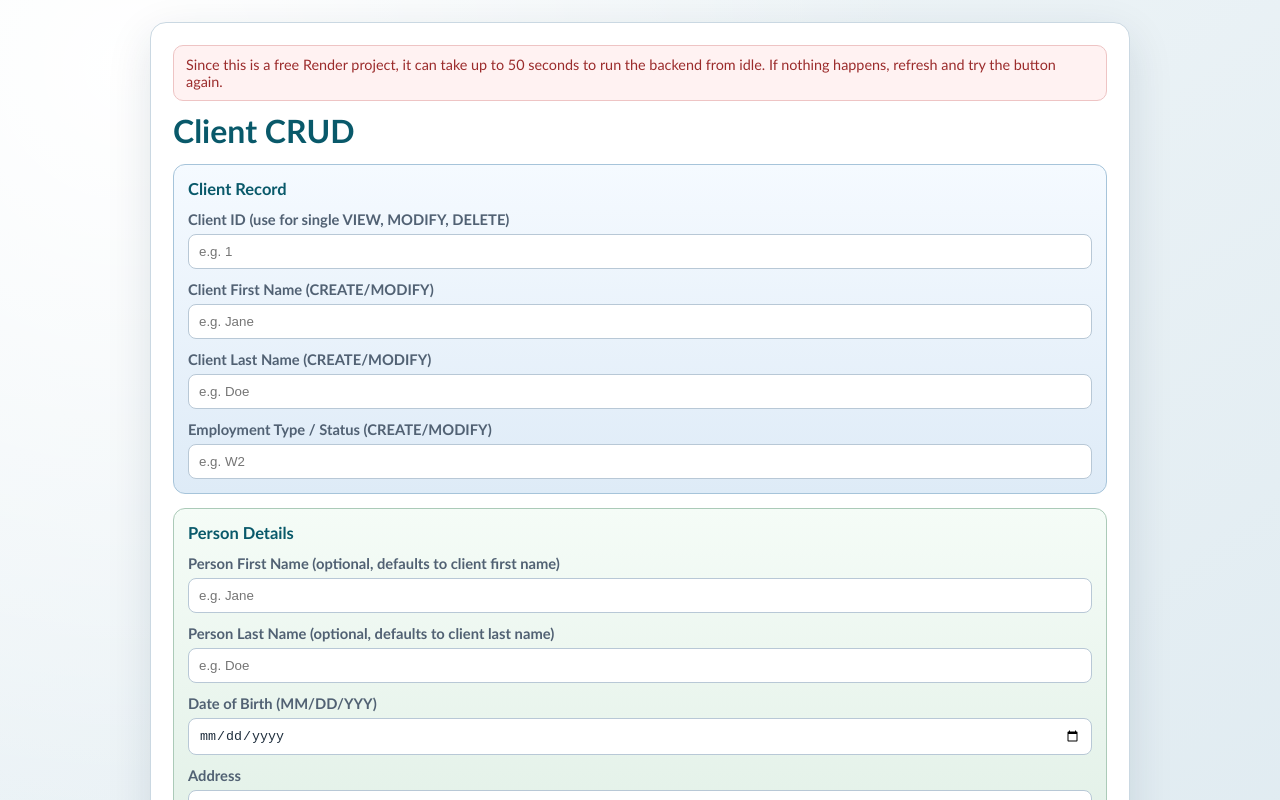
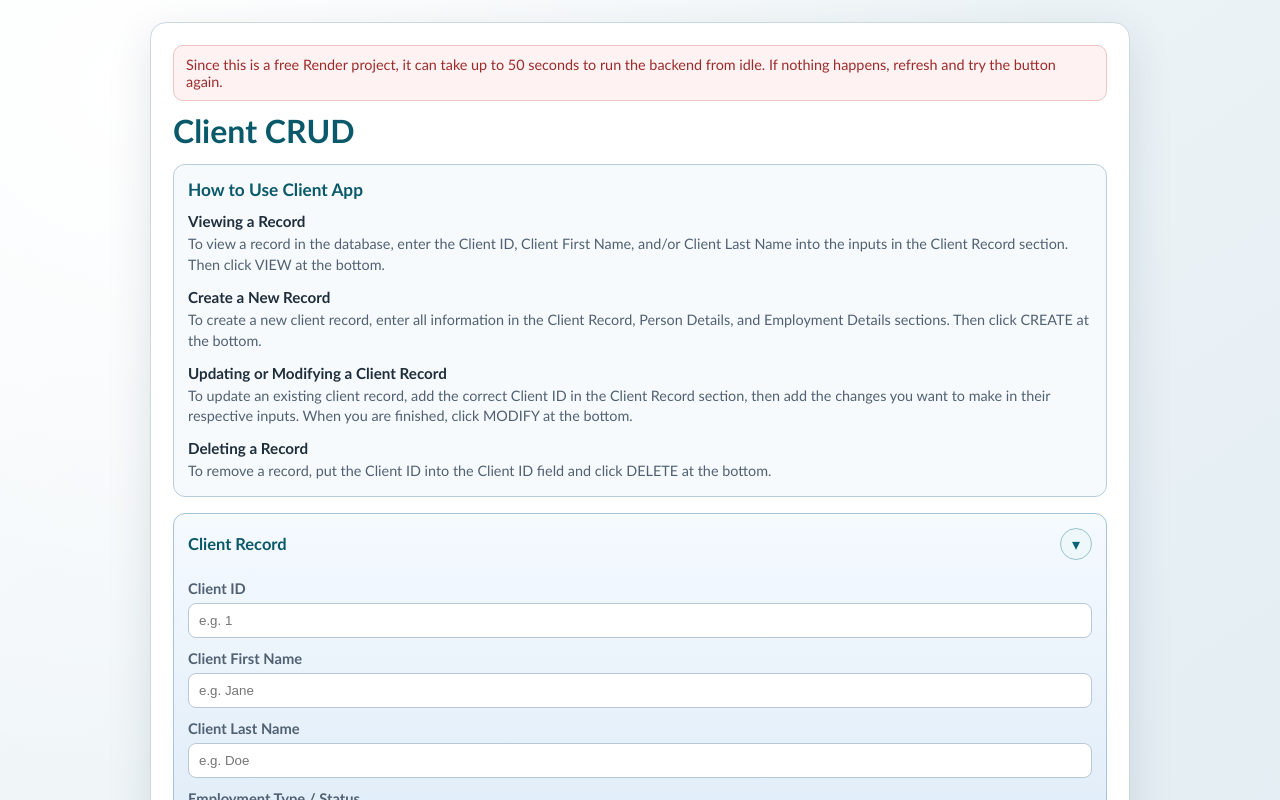
Before and after one commit to That-GuyTP/CSCE548, a React (Create React App) app in the folder clientapp-frontend/: page / in a window 1280 px wide. Shown: the top 800 px of the page. Built offline with nearby package versions, Linux system fonts and the light colour scheme; no server answers; the HTML template or start-up script is replaced by a standard one.

Commit message:
Visual/QOL Changes for the Client App

```diff
--- a/clientapp-frontend/src/App.js
+++ b/clientapp-frontend/src/App.js
@@ -47,6 +47,25 @@ const normalizeDateOfBirth = (value) => {
   return isValidDate ? normalized : null;
 };
 
+const valueContains = (value, query) =>
+  String(value ?? "").toLowerCase().includes(query.trim().toLowerCase());
+
+function CollapsibleSection({ className, title, open, onToggle, children }) {
+  return (
+    <details
+      className={`form-section ${className}`}
+      open={open}
+      onToggle={(event) => onToggle(event.currentTarget.open)}
+    >
+      <summary>
+        <h2>{title}</h2>
+        <span className="section-toggle" aria-hidden="true">{open ? "▾" : "▸"}</span>
+      </summary>
+      <div className="section-body">{children}</div>
+    </details>
+  );
+}
+
 export default function App() {
   const [clientId, setClientId] = useState("");
   const [firstName, setFirstName] = useState("");
@@ -63,6 +82,18 @@ export default function App() {
   const [status, setStatus] = useState("Ready.");
   const [resultData, setResultData] = useState(null);
   const [loading, setLoading] = useState(false);
+  const [openSections, setOpenSections] = useState({
+    client: true,
+    person: true,
+    employment: true,
+  });
+
+  const setSectionOpen = (sectionName, isOpen) => {
+    setOpenSections((current) => ({
+      ...current,
+      [sectionName]: isOpen,
+    }));
+  };
 
   const sendRequest = async (path, options = {}) => {
     const requestOptions = { ...options };
@@ -312,6 +343,24 @@ export default function App() {
     setResultData(null);
   };
 
+  const getFilteredClients = (clients) => {
+    const idQuery = clientId.trim();
+    const firstNameQuery = firstName.trim();
+    const lastNameQuery = lastName.trim();
+
+    if (!idQuery && !firstNameQuery && !lastNameQuery) {
+      return clients;
+    }
+
+    return clients.filter((client) => {
+      const idMatches = !idQuery || valueContains(client.clientId, idQuery);
+      const firstNameMatches = !firstNameQuery || valueContains(client.firstName, firstNameQuery);
+      const lastNameMatches = !lastNameQuery || valueContains(client.lastName, lastNameQuery);
+
+      return idMatches && firstNameMatches && lastNameMatches;
+    });
+  };
+
   const renderClientCard = (client, idx) => {
     const person = client.person;
     const employmentDetails = client.employmentDetails;
@@ -374,13 +423,25 @@ export default function App() {
     if (!resultData) return null;
 
     if (Array.isArray(resultData) && resultData.every(isClientPayload)) {
+      const filteredClients = getFilteredClients(resultData);
+
       if (resultData.length === 0) {
         return <p className="status-panel">No clients found.</p>;
       }
+
+      if (filteredClients.length === 0) {
+        return <p className="status-panel">No clients match the current search.</p>;
+      }
+
       return (
-        <div className="result-list">
-          {resultData.map((client, idx) => renderClientCard(client, idx))}
-        </div>
+        <>
+          <p className="result-count">
+            Showing {filteredClients.length} of {resultData.length} client record(s).
+          </p>
+          <div className="result-list">
+            {filteredClients.map((client, idx) => renderClientCard(client, idx))}
+          </div>
+        </>
       );
     }
 
@@ -401,10 +462,43 @@ export default function App() {
         Since this is a free Render project, it can take up to 50 seconds to run the backend from idle. If nothing happens, refresh and try the button again.
       </p>
       <h1>Client CRUD</h1>
+      <section className="instructions">
+        <h2>How to Use Client App</h2>
 
-      <section className="form-section form-section-client">
-        <h2>Client Record</h2>
-        <label htmlFor="clientId">Client ID (use for single VIEW, MODIFY, DELETE)</label>
+        <h3>Viewing a Record</h3>
+        <p>
+          To view a record in the database, enter the Client ID, Client First Name, and/or
+          Client Last Name into the inputs in the Client Record section. Then click VIEW at
+          the bottom.
+        </p>
+
+        <h3>Create a New Record</h3>
+        <p>
+          To create a new client record, enter all information in the Client Record, Person
+          Details, and Employment Details sections. Then click CREATE at the bottom.
+        </p>
+
+        <h3>Updating or Modifying a Client Record</h3>
+        <p>
+          To update an existing client record, add the correct Client ID in the Client Record
+          section, then add the changes you want to make in their respective inputs. When you
+          are finished, click MODIFY at the bottom.
+        </p>
+
+        <h3>Deleting a Record</h3>
+        <p>
+          To remove a record, put the Client ID into the Client ID field and click DELETE at
+          the bottom.
+        </p>
+      </section>
+
+      <CollapsibleSection
+        className="form-section-client"
+        title="Client Record"
+        open={openSections.client}
+        onToggle={(isOpen) => setSectionOpen("client", isOpen)}
+      >
+        <label htmlFor="clientId">Client ID</label>
         <input
           id="clientId"
           type="number"
@@ -413,7 +507,7 @@ export default function App() {
           placeholder="e.g. 1"
         />
 
-        <label htmlFor="firstName">Client First Name (CREATE/MODIFY)</label>
+        <label htmlFor="firstName">Client First Name</label>
         <input
           id="firstName"
           type="text"
@@ -422,7 +516,7 @@ export default function App() {
           placeholder="e.g. Jane"
         />
 
-        <label htmlFor="lastName">Client Last Name (CREATE/MODIFY)</label>
+        <label htmlFor="lastName">Client Last Name</label>
         <input
           id="lastName"
           type="text"
@@ -431,7 +525,7 @@ export default function App() {
           placeholder="e.g. Doe"
         />
 
-        <label htmlFor="employment">Employment Type / Status (CREATE/MODIFY)</label>
+        <label htmlFor="employment">Employment Type / Status</label>
         <input
           id="employment"
           type="text"
@@ -439,10 +533,14 @@ export default function App() {
           onChange={(e) => setEmployment(e.target.value)}
           placeholder="e.g. W2"
         />
-      </section>
+      </CollapsibleSection>
 
-      <section className="form-section form-section-person">
-        <h2>Person Details</h2>
+      <CollapsibleSection
+        className="form-section-person"
+        title="Person Details"
+        open={openSections.person}
+        onToggle={(isOpen) => setSectionOpen("person", isOpen)}
+      >
         <label htmlFor="personFirstName">Person First Name (optional, defaults to client first name)</label>
         <input
           id="personFirstName"
@@ -461,7 +559,7 @@ export default function App() {
           placeholder="e.g. Doe"
         />
 
-        <label htmlFor="dateOfBirth">Date of Birth (MM/DD/YYY)</label> {/* (picker may display MM/DD/YYYY, sent as YYYY-MM-DD) */}
+        <label htmlFor="dateOfBirth">Date of Birth (MM/DD/YYYY)</label> {/* (picker may display MM/DD/YYYY, sent as YYYY-MM-DD) */}
         <input
           id="dateOfBirth"
           type="date"
@@ -486,10 +584,14 @@ export default function App() {
           onChange={(e) => setLegalSex(e.target.value)}
           placeholder="e.g. Female"
         />
-      </section>
+      </CollapsibleSection>
 
-      <section className="form-section form-section-employment">
-        <h2>Employment Details</h2>
+      <CollapsibleSection
+        className="form-section-employment"
+        title="Employment Details"
+        open={openSections.employment}
+        onToggle={(isOpen) => setSectionOpen("employment", isOpen)}
+      >
         <label htmlFor="businessName">Business Name</label>
         <input
           id="businessName"
@@ -518,7 +620,7 @@ export default function App() {
           onChange={(e) => setSalary(e.target.value)}
           placeholder="e.g. 78000"
         />
-      </section>
+      </CollapsibleSection>
 
       <div className="buttons">
         <button onClick={handleView} disabled={loading}>VIEW</button>
--- a/clientapp-frontend/src/index.css
+++ b/clientapp-frontend/src/index.css
@@ -54,6 +54,33 @@ h2 {
   margin: 20px 0 12px;
 }
 
+.instructions {
+  margin: 0 0 16px;
+  padding: 14px;
+  border-radius: 12px;
+  border: 1px solid #b9ccdb;
+  background: #f7fafc;
+}
+
+.instructions h2 {
+  margin: 0 0 10px;
+  font-size: 1.08rem;
+  color: var(--accent-strong);
+}
+
+.instructions h3 {
+  margin: 12px 0 4px;
+  font-size: 0.95rem;
+  color: var(--ink);
+}
+
+.instructions p {
+  margin: 0;
+  color: var(--ink-muted);
+  font-size: 0.9rem;
+  line-height: 1.45;
+}
+
 .render-note {
   margin: 0 0 10px;
   padding: 10px 12px;
@@ -88,9 +115,42 @@ h2 {
 }
 
 .form-section h2 {
-  margin: 0 0 8px;
+  margin: 0;
   font-size: 1.03rem;
   color: var(--accent-strong);
+}
+
+.form-section summary {
+  display: flex;
+  align-items: center;
+  justify-content: space-between;
+  gap: 12px;
+  list-style: none;
+  cursor: pointer;
+}
+
+.form-section summary::-webkit-details-marker {
+  display: none;
+}
+
+.section-toggle {
+  flex: 0 0 auto;
+  width: 32px;
+  height: 32px;
+  border: 1px solid #9bc3cc;
+  border-radius: 50%;
+  background: #eef8fa;
+  color: #0b6475;
+  display: inline-flex;
+  align-items: center;
+  justify-content: center;
+  font-size: 1rem;
+  font-weight: 800;
+  line-height: 1;
+}
+
+.section-body {
+  padding-top: 8px;
 }
 
 label {
@@ -172,6 +232,13 @@ button:disabled {
   border-radius: 12px;
   border: 1px solid #b9ccdb;
   background: linear-gradient(180deg, #dde8f2, #cfdeeb);
+}
+
+.result-count {
+  margin: 12px 0 0;
+  font-size: 0.9rem;
+  font-weight: 700;
+  color: var(--ink-muted);
 }
 
 .client-card {
@@ -301,6 +368,10 @@ pre {
     padding: 12px;
   }
 
+  .form-section summary {
+    align-items: flex-start;
+  }
+
   .client-card {
     padding: 12px;
   }
```
